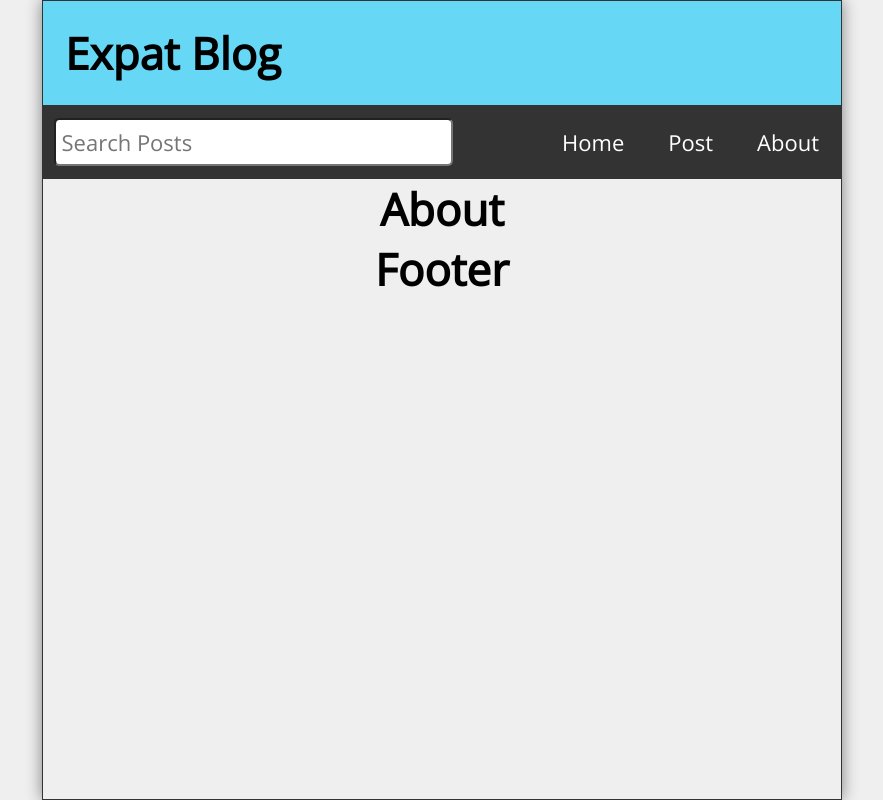
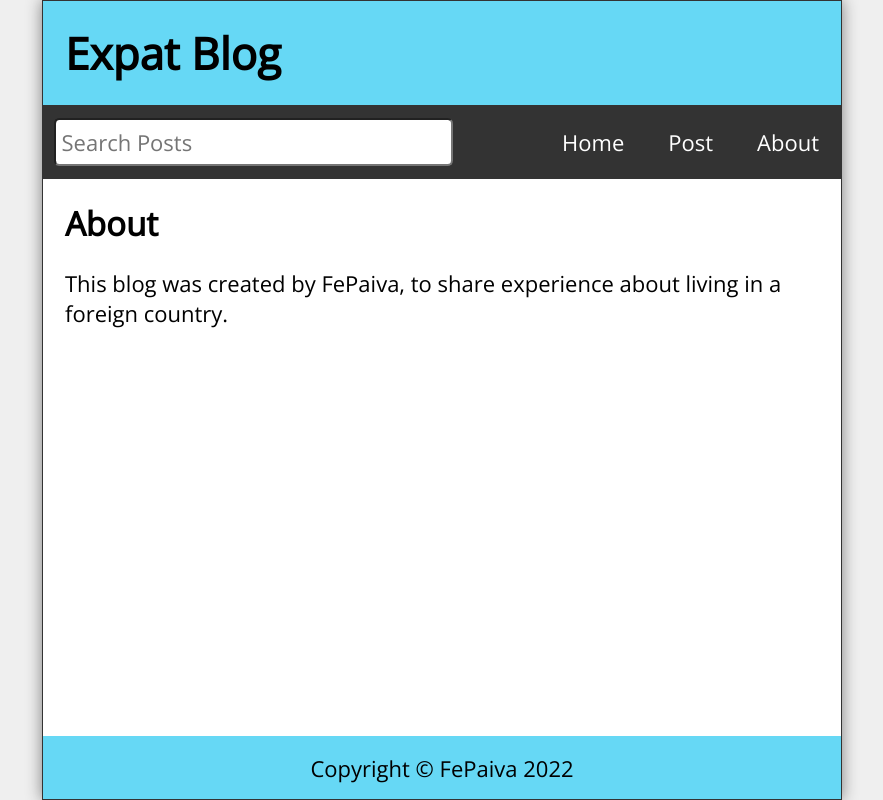
Before and after one commit to FePaiva/expat-blog, a React (Create React App) app: page /about in a window 1280 px wide. Shown: the whole page, without its empty margins (198-1081 px from the left). Built offline with nearby package versions, Linux system fonts and the light colour scheme.

Commit message:
about and footer page complete

```diff
--- a/src/About.js
+++ b/src/About.js
@@ -2,8 +2,11 @@
 
 const About = () => {
   return (
-    <main>
-    <h1>About</h1>
+    <main className='About'>
+    <h2>About</h2>
+    <p style={{ marginTop: "1rem"}}>
+      This blog was created by FePaiva, to share experience about living in a foreign country.
+    </p>
     </main>
   )
 }
--- a/src/Footer.js
+++ b/src/Footer.js
@@ -1,9 +1,11 @@
 import React from 'react'
 
 const Footer = () => {
+  const today = new Date();
+
   return (
-    <footer>
-      <h1> Footer</h1>
+    <footer className="Footer">
+      <p>Copyright &copy; FePaiva {today.getFullYear()}</p>
     </footer>
 
   )
--- a/src/Missing.js
+++ b/src/Missing.js
@@ -1,10 +1,15 @@
 import React from 'react'
+import { Link } from 'react-router-dom'
 
 const Missing = () => {
   return (
 
-    <main>
-    <h1>Missing</h1>
+    <main className='Missing'>
+    <h2>Page Not Found</h2>
+    <p>Try reloading the page.</p>
+    <p>
+        <Link to='/'>Visit Our Homepage</Link>
+    </p>
     </main>
   )
 }
```
